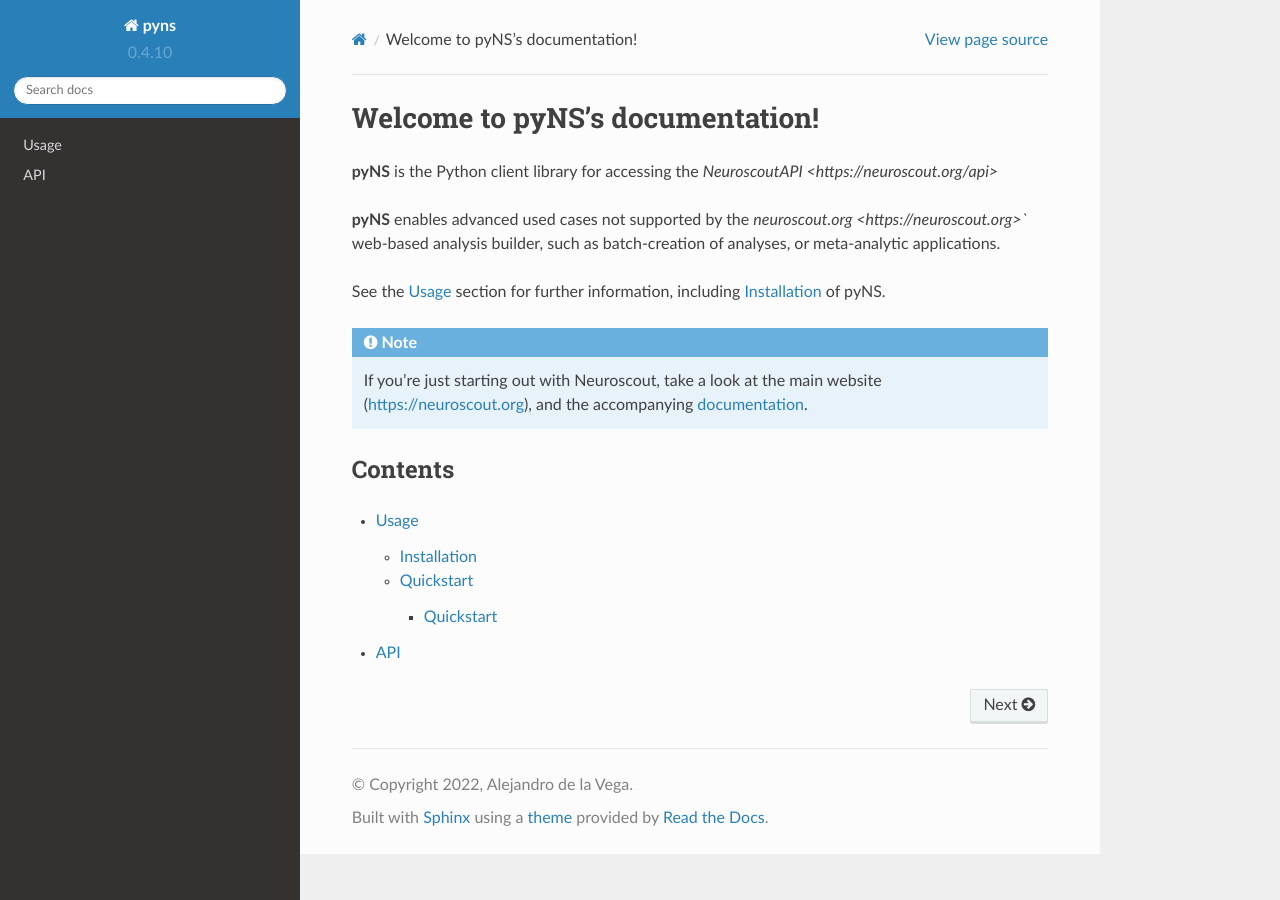
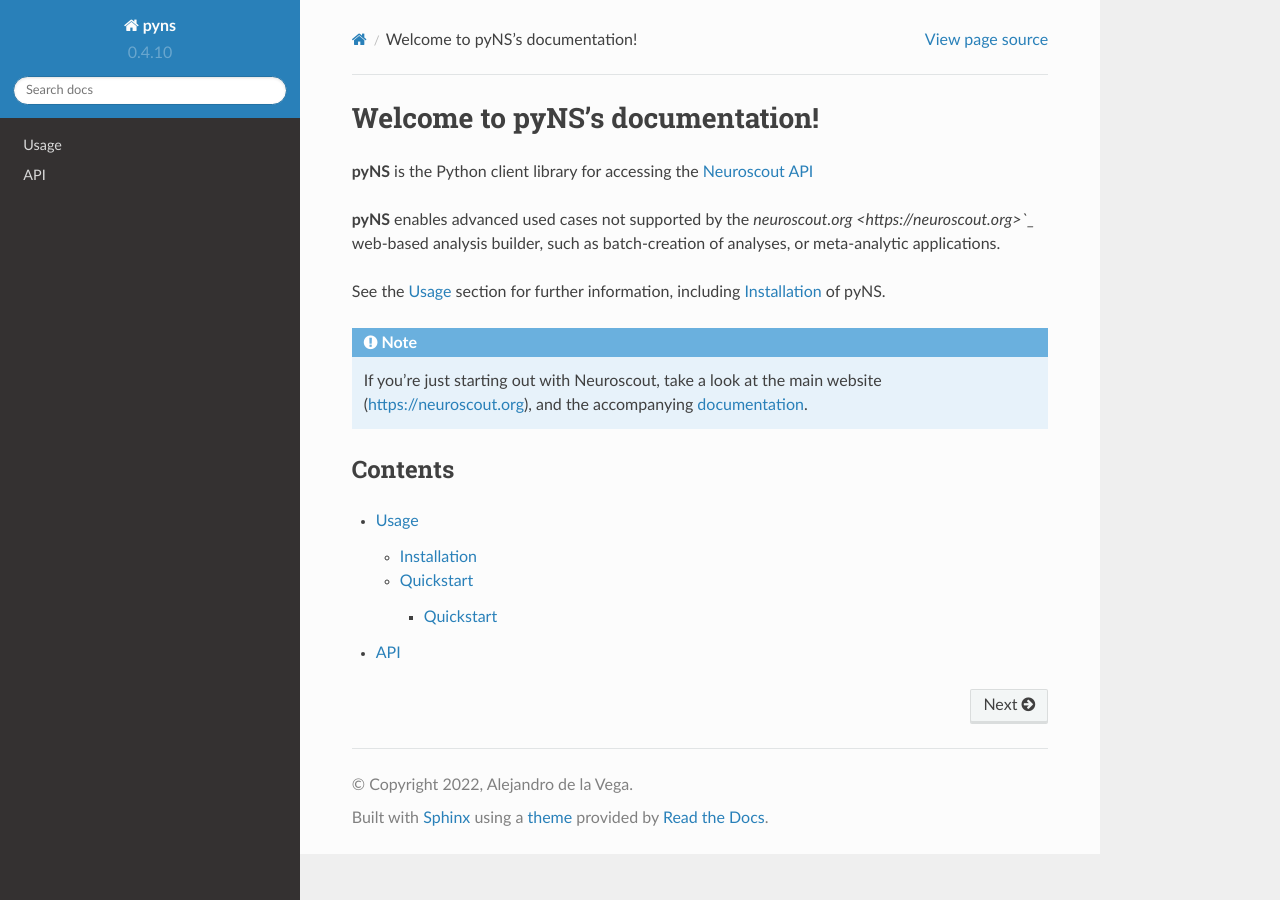
Before and after one commit to neuroscout/pyNS, a Sphinx documentation site: the page built from docs/source/index.rst, in a window 1280 px wide. Built offline with Sphinx 7.4.7 and the Read the Docs theme 2.0.0, drawn with Linux system fonts in a browser that asks for light colours.

Commit message:
Fix links

```diff
--- a/docs/source/index.rst
+++ b/docs/source/index.rst
@@ -1,9 +1,9 @@
 Welcome to pyNS's documentation!
 ===================================
 
-**pyNS** is the Python client library for accessing the `NeuroscoutAPI <https://neuroscout.org/api>`
+**pyNS** is the Python client library for accessing the `Neuroscout API <https://neuroscout.org/api>`_
 
-**pyNS** enables advanced used cases not supported by the `neuroscout.org <https://neuroscout.org>``
+**pyNS** enables advanced used cases not supported by the `neuroscout.org <https://neuroscout.org>`_`
 web-based analysis builder, such as batch-creation of analyses, or meta-analytic applications.
 
 See the :doc:`usage` section for further information, including :ref:`installation` of pyNS.
```
